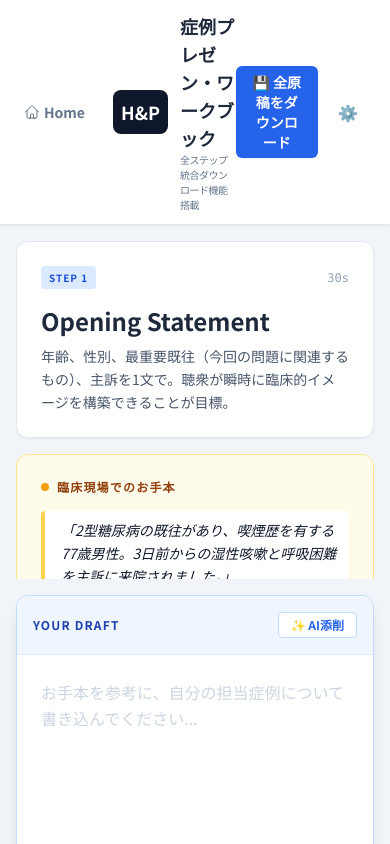
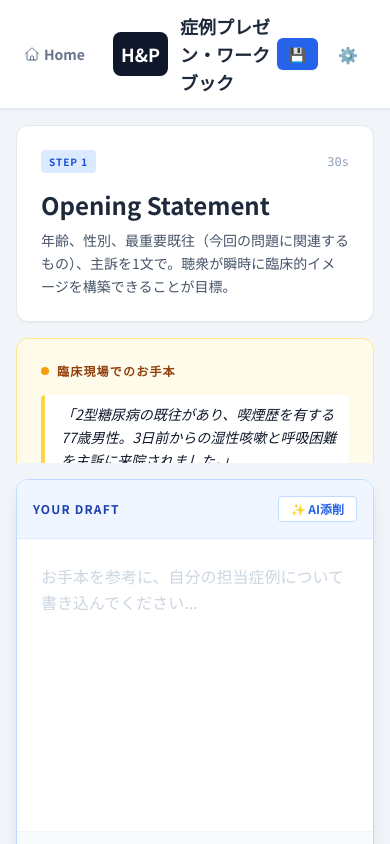
Before and after one commit to g-takizawa/presentation-navi, a plain HTML site: page case.html in a window 390 px wide. Drawn offline with nearby package versions, Linux system fonts and the light colour scheme.

Commit message:
UI: Optimize header layout for mobile devices

```diff
--- a/case.html
+++ b/case.html
@@ -28,7 +28,8 @@
         <div class="bg-slate-900 text-white p-2 rounded-lg font-bold text-lg">H&P</div>
         <div>
           <h1 class="text-lg font-bold">症例プレゼン・ワークブック</h1>
-          <p class="text-[10px] text-slate-500 font-medium uppercase tracking-tighter">全ステップ統合ダウンロード機能搭載</p>
+          <p class="hidden sm:block text-[10px] text-slate-500 font-medium uppercase tracking-tighter">全ステップ統合ダウンロード機能搭載
+          </p>
         </div>
       </div>
 
@@ -38,8 +39,8 @@
 
       <div class="flex items-center gap-3">
         <button onclick="downloadFullDraft()"
-          class="bg-blue-600 text-white px-4 py-1.5 rounded-md text-sm font-bold hover:bg-blue-700 transition-colors flex items-center gap-2 shadow-sm">
-          💾 全原稿をダウンロード
+          class="bg-blue-600 text-white px-3 sm:px-4 py-1.5 rounded-md text-sm font-bold hover:bg-blue-700 transition-colors flex items-center gap-2 shadow-sm">
+          💾 <span class="hidden sm:inline">全原稿をダウンロード</span>
         </button>
         <button onclick="toggleSettings()" class="p-2 text-slate-400 hover:text-blue-600 transition-colors">⚙️</button>
       </div>
```
Also changed, not shown: snap.html (+5 -4 lines).
